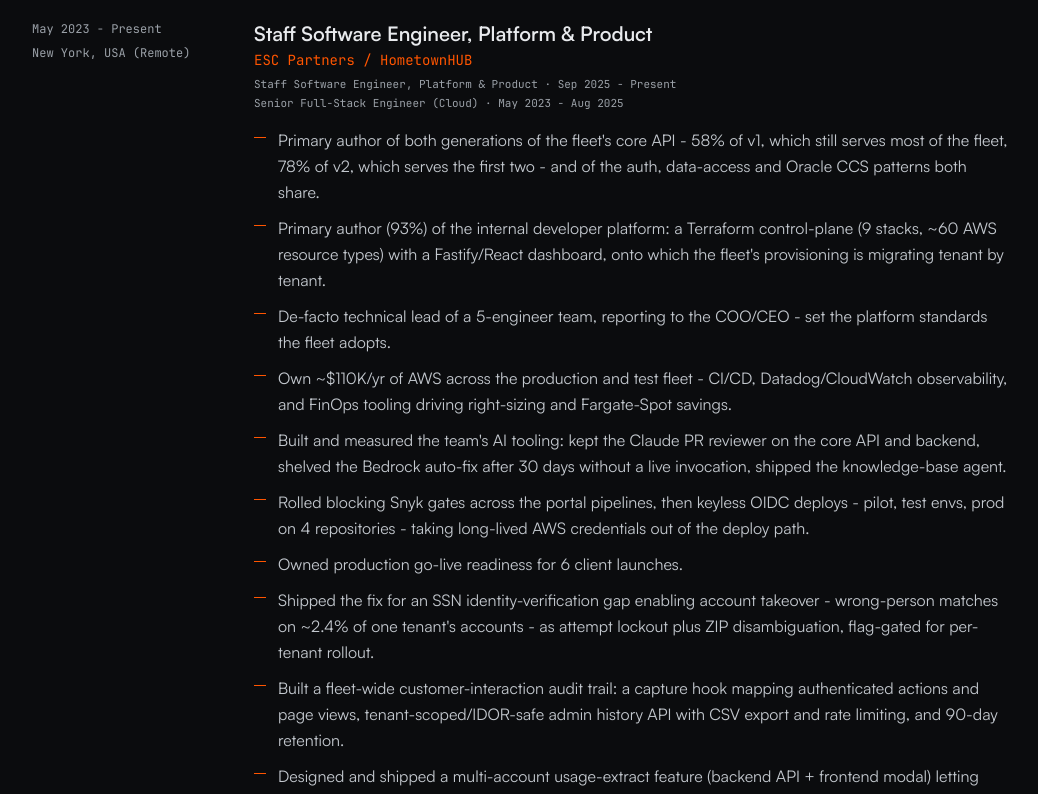
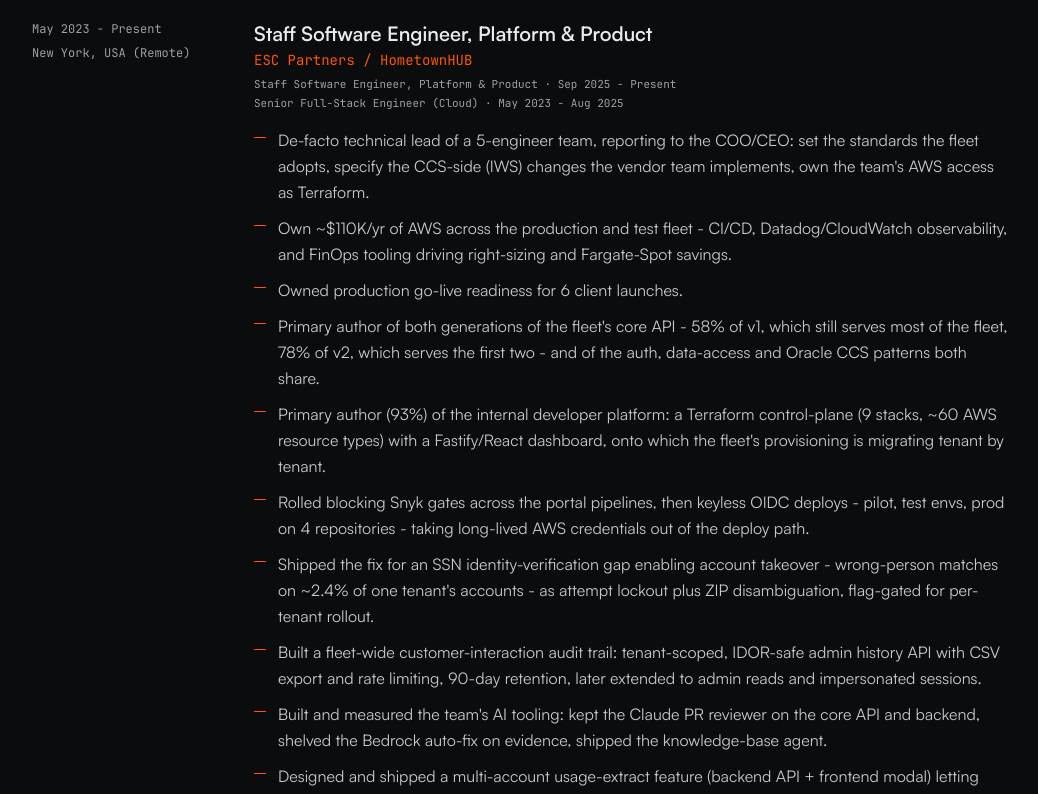
Before and after one commit to bpabatao/bpabatao.github.io, a Next.js app: page / in a window 1280 px wide. Shown: the part 2680-3474 px from the top of the page, without its empty margins (120-1158 px from the left). Built offline with nearby package versions, Linux system fonts and the light colour scheme.

Commit message:
Profile: measured scale, a failure told as detection and response, the people thread, scope-first receipts

```diff
--- a/src/data/cases.ts
+++ b/src/data/cases.ts
@@ -39,7 +39,8 @@
           "Fastify 5 on Node 22, ESM-only, TypeScript strict with no `any`. Zod validates every input at the boundary; responses use one fixed envelope so clients never parse ad-hoc shapes.",
           "Tenant behavior is composed from a base configuration plus per-tenant overrides, assembled by strategy factories - the request path never branches on tenant name. Authorization is enforced as a route-level gate: every endpoint proves the caller owns the account it touches before any data access, which is what kills IDOR as a class.",
           "Accountability does not stop at the customer. Admin reads and impersonated sessions are audited as well as writes, attributed to the acting admin, with field-level capture of what a write actually changed and deep redaction so tokens and provider passwords never reach the log. Admin writes are kept for a year, admin reads for ninety days.",
-          "Where the billing system of record and the payment provider disagree, a detection-only reconciler surfaces the drift instead of silently writing to either, and the account-linking path guards against duplicate registrations and signup conflicts.",
+          "Where the billing system of record and the payment provider disagree, a detection-only reconciler surfaces the drift instead of silently writing to either, and the account-linking path guards against duplicate registrations and signup conflicts. Small guards pay: enforcing the ten-digit account number on every sign-in form removed about 215 CCS errors a day that partial or oversized numbers had been generating.",
+          "The integration runs in both directions. Where the fix belongs on the CCS side, I write the IWS change specification - request and response examples, tenant scope, blast radius - and the vendor team implements it; the portal side lands in step.",
           "An 80% coverage gate and OWASP checks run in CI; Bitbucket Pipelines builds to ECR and deploys to ECS Fargate behind a shared ALB.",
         ],
       },
@@ -125,6 +126,13 @@
           "Shelved - auto-remediation: an AWS Bedrock service (Claude via bedrock-runtime) built to triage production alerts, correlate them with recent changes, and open fix PRs. Never wired to a live alarm, it had zero invocations in the 30 days measured and 12 of its 13 remediation runs had failed; it was shelved in August 2026 on that evidence.",
           "Designed - delivery: an agentic pipeline from the ticket queue to GitHub - plan, branch, implement in an isolated worktree, open a draft PR - with three human approval gates between intent and merge. Dry-run on one ticket, not yet run live.",
           "Shipped - knowledge: the Bedrock knowledge-base agent over Oracle CCS documentation and data, curated-first with a flagged SQL fallback; it has its own case study.",
+        ],
+      },
+      {
+        heading: "When it went wrong",
+        paragraphs: [
+          "In August 2026 I found that three of the tooling's public Lambda Function URLs - the auto-fix, the ECS rollback, and the Bitbucket bridge - fell back to a bearer token hardcoded in the source and never overridden live, so the URL plus a value anyone with repository access could read was enough to invoke them.",
+          "The fix was the boring one: per-function secrets, the fallback removed, credentials rotated, the change written up. It is the reason the auto-fix's shelving a few days later was an easy call - a tool that is not earning its keep should not also be an attack surface.",
         ],
       },
     ],
@@ -243,7 +251,7 @@
       {
         heading: "Architecture",
         paragraphs: [
-          "Capture is universal: a wrapper records calls out to identity, mail, payment and billing providers alike, so an event exists whether the failure was ours or theirs, with payloads deep-redacted so tokens and provider passwords never reach the store.",
+          "Capture is universal: a wrapper records calls out to identity, mail, payment and billing providers alike, so an event exists whether the failure was ours or theirs, with payloads deep-redacted so tokens and provider passwords never reach the store. Measured, not estimated: 156,656 events a day, 1.8 KB each, about 35 GB at steady state.",
           "Accountability is tiered. Admin writes record which fields actually changed and are kept for a year; admin reads and impersonated sessions are captured too, attributed to the acting admin, and kept for ninety days. The tiers are deliberate - the trail that answers 'who changed this' outlives the one that answers 'who looked'.",
           "Signal beats volume: benign authentication failures, account lockouts and revoked tokens are folded into an expected class so the error rate means something, an account-to-IP fan-out view surfaces anomalies, and an alert fires on the email-reversal pattern that precedes account takeover. Per-pattern batch analysis replaced per-event analysis so the AI spend tracks patterns, not traffic.",
           "It stays fast under load: a composite index on tenant, environment, user and timestamp cut the sessions view 43x, and Bedrock spend is attributed to its own client in the cost dashboard so AI cost is visible next to everything else.",
@@ -285,7 +293,7 @@
         paragraphs: [
           "At the front door: the fix for an identity-verification gap that enabled account takeover - the last-four plus street match resolved to the wrong person on roughly 2.4% of one tenant's accounts - shipped as attempt lockout plus ZIP-based disambiguation, flag-gated so it is enabled tenant by tenant rather than switched on fleet-wide.",
           "In the browser: direct client-side access to the identity provider was removed, so email and password changes go through the API instead of from the page. A build-time content-security policy injects environment-aware provider URLs, and the real client IP is forwarded to the provider so its adaptive threat protection sees the actual source rather than the load balancer - with an alarm when that forwarding falls back.",
-          "In the console: route permissions moved from scattered checks to one declarative config behind a global guard, with every destructive operation permission-gated. IAM roles are recorded in Terraform as the source of truth - least-privilege developer policy, per-client task roles, deploy roles named and documented rather than inherited.",
+          "In the console: route permissions moved from scattered checks to one declarative config behind a global guard, with every destructive operation permission-gated. IAM roles are recorded in Terraform as the source of truth - least-privilege developer policy, per-client task roles, deploy roles named and documented rather than inherited - down to a colleague's entire IAM footprint, bootstrapped into the stack and maintained there when a policy turned out to belong to a pipeline user rather than a person.",
         ],
       },
     ],
--- a/src/data/content.ts
+++ b/src/data/content.ts
@@ -108,15 +108,15 @@
       { title: "Senior Full-Stack Engineer (Cloud)", period: { start: "2023-05", end: "2025-08" } },
     ],
     receipts: [
+      "De-facto technical lead of a 5-engineer team, reporting to the COO/CEO: set the standards the fleet adopts, specify the CCS-side (IWS) changes the vendor team implements, own the team's AWS access as Terraform.",
+      "Own ~$110K/yr of AWS across the production and test fleet - CI/CD, Datadog/CloudWatch observability, and FinOps tooling driving right-sizing and Fargate-Spot savings.",
+      "Owned production go-live readiness for 6 client launches.",
       "Primary author of both generations of the fleet's core API - 58% of v1, which still serves most of the fleet, 78% of v2, which serves the first two - and of the auth, data-access and Oracle CCS patterns both share.",
       "Primary author (93%) of the internal developer platform: a Terraform control-plane (9 stacks, ~60 AWS resource types) with a Fastify/React dashboard, onto which the fleet's provisioning is migrating tenant by tenant.",
-      "De-facto technical lead of a 5-engineer team, reporting to the COO/CEO - set the platform standards the fleet adopts.",
-      "Own ~$110K/yr of AWS across the production and test fleet - CI/CD, Datadog/CloudWatch observability, and FinOps tooling driving right-sizing and Fargate-Spot savings.",
-      "Built and measured the team's AI tooling: kept the Claude PR reviewer on the core API and backend, shelved the Bedrock auto-fix after 30 days without a live invocation, shipped the knowledge-base agent.",
       "Rolled blocking Snyk gates across the portal pipelines, then keyless OIDC deploys - pilot, test envs, prod on 4 repositories - taking long-lived AWS credentials out of the deploy path.",
-      "Owned production go-live readiness for 6 client launches.",
       "Shipped the fix for an SSN identity-verification gap enabling account takeover - wrong-person matches on ~2.4% of one tenant's accounts - as attempt lockout plus ZIP disambiguation, flag-gated for per-tenant rollout.",
-      "Built a fleet-wide customer-interaction audit trail: a capture hook mapping authenticated actions and page views, tenant-scoped/IDOR-safe admin history API with CSV export and rate limiting, and 90-day retention.",
+      "Built a fleet-wide customer-interaction audit trail: tenant-scoped, IDOR-safe admin history API with CSV export and rate limiting, 90-day retention, later extended to admin reads and impersonated sessions.",
+      "Built and measured the team's AI tooling: kept the Claude PR reviewer on the core API and backend, shelved the Bedrock auto-fix on evidence, shipped the knowledge-base agent.",
       "Designed and shipped a multi-account usage-extract feature (backend API + frontend modal) letting multi-account customers export combined billed usage as one CSV, closing an admin-bypass IDOR gap found in review.",
     ],
     resumeReceipts: [
```
Also changed, not shown: linkedin/about.txt, linkedin/experience-hth.txt, 2 other files (tests, documents, lock files or other folders).
